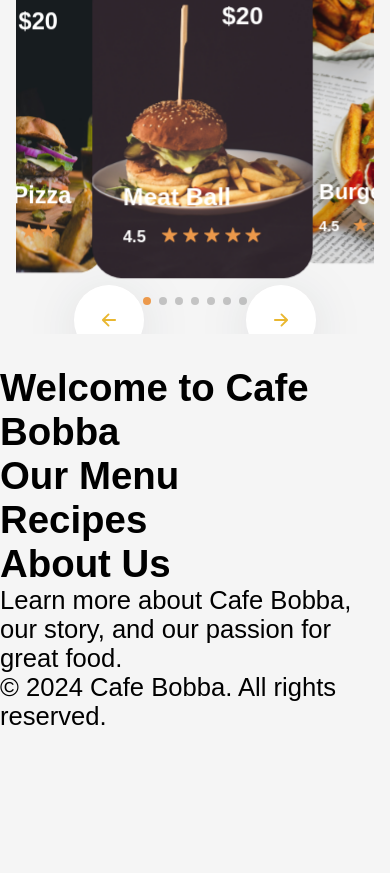
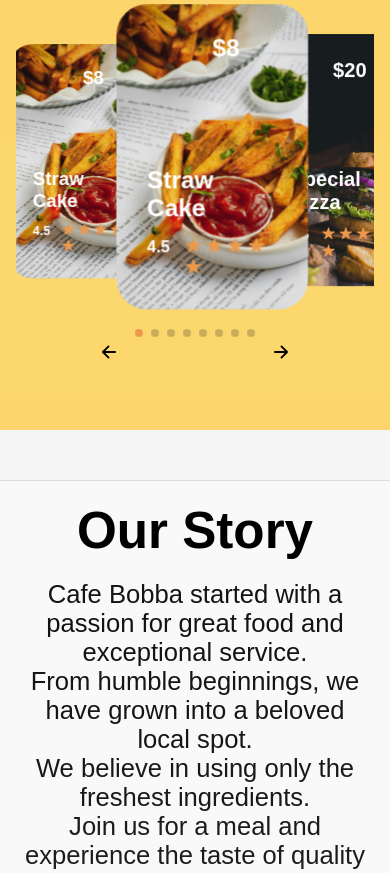
Before and after one commit to Mausiz/mausiz.github.io, a plain HTML site: page index.html in a window 390 px wide. Shown: the part 622-1495 px from the top of the page. Before the commit the page ends 1353 px from the top, so only its background shows below. Drawn offline with nearby package versions, Linux system fonts and the light colour scheme.

Commit message:
Added the story slider section and made the slider section responsive for different screen sizes.

```diff
--- a/index.html
+++ b/index.html
@@ -222,6 +222,30 @@
                     </div>
                     </div>
                 </div>
+
+                <div class="swiper-slide tranding-slide">
+                    <div class="tranding-slide-img">
+                    <img src="/Assets/img (4).png" alt="Tranding">
+                    </div>
+                    <div class="tranding-slide-content">
+                    <h4 class="food-price">$8</h4>
+                    <div class="tranding-slide-content-bottom">
+                        <h4 class="food-name">
+                        Straw Cake
+                        </h4>
+                        <h6 class="food-rating">
+                        <span>4.5</span>
+                        <div class="rating">
+                            <ion-icon name="star"></ion-icon>
+                            <ion-icon name="star"></ion-icon>
+                            <ion-icon name="star"></ion-icon>
+                            <ion-icon name="star"></ion-icon>
+                            <ion-icon name="star"></ion-icon>
+                        </div>
+                        </h6>
+                    </div>
+                    </div>
+                </div>
                 <!-- Slide-end -->
                 </div>
 
@@ -239,11 +263,21 @@
         </div>
     </section>
 
-    <!----------End slider section--------->
+    <!-- Story section start -->
+
+    <section id="story" class="story-section">
+        <h2>Our Story</h2>
+        <p class="story-line">Cafe Bobba started with a passion for great food and exceptional service.</p>
+        <p class="story-line">From humble beginnings, we have grown into a beloved local spot.</p>
+        <p class="story-line">We believe in using only the freshest ingredients.</p>
+        <p class="story-line">Join us for a meal and experience the taste of quality and care.</p>
+    </section>
+
+    <!-- Story section end -->
 
     <main class="body">
         <section id="Home" class="section">
-            <h2>Welcome to Cafe Bobba</h2>
+            <h2>Cafe Bobba. A Story</h2>
             <div class="products">
                 <div class="product1"></div>
                 <div class="product2"></div>
--- a/script.js
+++ b/script.js
@@ -1,3 +1,5 @@
+// script.js
+
 // Toggle navigation for mobile menu
 document.getElementById('mobile-menu').addEventListener('click', function() {
     document.getElementById('nav-list').classList.toggle('active');
@@ -44,20 +46,61 @@ var trandingSlider = new Swiper('.tranding-slider', {
     },
     breakpoints: {
         320: {
-            slidesPerView: 1,
+            slidesPerView: 3,
             spaceBetween: 10
         },
-        480: {
-            slidesPerView: 2,
+        412: {
+            slidesPerView: 2.2,
             spaceBetween: 20
         },
-        640: {
-            slidesPerView: 3,
+        430: {
+            slidesPerView: 2.3,
+            spaceBetween: 20
+        },
+        768: {
+            slidesPerView: 3.5,
+            spaceBetween: 30
+        },
+        820: {
+            slidesPerView: 3.67,
             spaceBetween: 30
         },
         1024: {
-            slidesPerView: 4,
+            slidesPerView: 3.9,
+            spaceBetween: 40
+        },
+        1440: {
+            slidesPerView: 4.2,
             spaceBetween: 40
         }
     }
 });
+
+// Story section animation
+function animateStory() {
+    const storyLines = document.querySelectorAll('.story-line');
+    const storySection = document.querySelector('.story-section');
+    const sectionTop = storySection.getBoundingClientRect().top;
+    const sectionBottom = storySection.getBoundingClientRect().bottom;
+    const windowHeight = window.innerHeight;
+
+    if (sectionTop <= windowHeight && sectionBottom >= 0) {
+        storyLines.forEach((line, index) => {
+            setTimeout(() => {
+                line.classList.add('visible');
+            }, index * 100);
+        });
+    } else {
+        storyLines.forEach((line, index) => {
+            setTimeout(() => {
+                line.classList.remove('visible');
+            }, index * 100);
+        });
+    }
+}
+
+window.addEventListener('scroll', animateStory);
+window.addEventListener('resize', animateStory);
+
+// Initial animation check
+animateStory();
--- a/styles.css
+++ b/styles.css
@@ -48,10 +48,12 @@ body {
 .header {
     position: relative;
     color: black;
-    background-color: #fff;
+    background-color: #ffcc3fbd;
     box-shadow: 0 4px 8px rgba(0, 0, 0, 0.1);
     z-index: 1;
 }
+
+/*****************nav css - start*******************/
 
 .nav {
     display: flex;
@@ -106,7 +108,7 @@ body {
 }
 
 .nav-btn:hover {
-    background-color: #098cf8;
+    background-color: #ffcc3fbd;
     color: #fff;
     display: inline-block;
 }
@@ -122,6 +124,33 @@ body {
     border-radius: 5px;
     border: 1px solid #ccc;
 }
+
+@media (max-width: 768px) {
+    .menu-toggle {
+        display: flex;
+    }
+
+    .nav-list {
+        display: none;
+        flex-direction: column;
+        background-color: rgba(255, 255, 255, 0.9);
+        position: absolute;
+        top: 60px;
+        left: 0;
+        width: 100%;
+        text-align: center;
+        box-shadow: 0 4px 8px rgba(0, 0, 0, 0.1);
+    }
+
+    .nav-list.active {
+        display: flex;
+    }
+
+}
+
+/*****************nav css - end*******************/
+
+/*****************hero header - start*******************/
 
 .hero-header {
     position: relative;
@@ -167,32 +196,8 @@ body {
     background-color: #f7f3f3;
     color: #000;
 }
+/*****************hero header - end*******************/
 
-/****nav css*****/
-
-
-@media (max-width: 768px) {
-    .menu-toggle {
-        display: flex;
-    }
-
-    .nav-list {
-        display: none;
-        flex-direction: column;
-        background-color: rgba(255, 255, 255, 0.9);
-        position: absolute;
-        top: 60px;
-        left: 0;
-        width: 100%;
-        text-align: center;
-        box-shadow: 0 4px 8px rgba(0, 0, 0, 0.1);
-    }
-
-    .nav-list.active {
-        display: flex;
-    }
-
-}
 
 /******************Start of slider css*******************/
 
@@ -232,12 +237,7 @@ body {
 
 #tranding {
     padding: 4rem 0;
-}
-
-@media (max-width:1440px) {
-    #tranding {
-        padding: 2rem 0;
-    }
+    background-color: #ffcc3fbd;
 }
 
 #tranding .tranding-slider {
@@ -246,28 +246,11 @@ body {
     position: relative;
 }
 
-/*@media (max-width:500px) {
-    #tranding .tranding-slider {
-        height: 45rem;
-    }
-}*/
-
 .tranding-slide {
     width: 37rem;
     height: 42rem;
     position: relative;
 }
-
-/*@media (max-width:500px) {
-    .tranding-slide {
-        width: 28rem !important;
-        height: 36rem !important;
-    }
-    .tranding-slide .tranding-slide-img img {
-        width: 28rem !important;
-        height: 36rem !important;
-    }
-}*/
 
 .tranding-slide .tranding-slide-img img {
     width: 37rem;
@@ -355,7 +338,7 @@ body {
 }
 
 .tranding-slider-control .slider-arrow {
-    background: var(--white);
+    background: #ffcc3f00;
     width: 70px;
     height: 70px;
     border-radius: 50%;
@@ -366,7 +349,7 @@ body {
 
 .tranding-slider-control .slider-arrow ion-icon {
     font-size: 20px;
-    color: #e9b730;
+    color: #000000;
 }
 
 .tranding-slider-control .slider-arrow::after {
@@ -387,57 +370,90 @@ body {
     background: var(--primary);
 }
 
-/* ...rest of the code... */
+/* Adjusting the slider section for different screens screens */
 
-/* Adjusting the slider section for smaller screens */
-@media (max-width: 900px) {
+@media (max-width:1440px) {
     #tranding .tranding-slider {
-        height: 450px; /* Reduced height */
+        height: 510px;
         padding: 10px 0;
     }
 
     .tranding-slide {
-        width: 257px !important; /* Reduced width */
-        height: 380px !important; /* Reduced height */
+        width: 302px !important;
+        height: 440px !important;
     }
 
     .tranding-slide .tranding-slide-img img {
-        width: 280px !important; /* Reduced width */
-        height: 380px !important; /* Reduced height */
+        width: 342px !important;
+        height: 440px !important;
+    }
+}
+
+@media (max-width:1024px) {
+    #tranding .tranding-slider {
+        height: 500px;
+        padding: 10px 0;
+    }
+
+    .tranding-slide {
+        width: 216px !important;
+        height: 450px !important;
+    }
+
+    .tranding-slide .tranding-slide-img img {
+        width: 300px !important;
+        height: 450px !important;
+    }
+}
+
+@media (max-width: 820px) {
+    #tranding .tranding-slider {
+        height: 400px;
+        padding: 10px 0;
+    }
+
+    .tranding-slide {
+        width: 188px !important;
+        height: 340px !important;
+    }
+
+    .tranding-slide .tranding-slide-img img {
+        width: 228px !important;
+        height: 340px !important;
     }
 }
 
 @media (max-width: 768px) {
     #tranding .tranding-slider {
-        height: 380px; /* Reduced height */
+        height: 400px;
         padding: 10px 0;
     }
 
     .tranding-slide {
-        width: 200px !important; /* Reduced width */
-        height: 320px !important; /* Reduced height */
+        width: 224px !important;
+        height: 340px !important;
     }
 
     .tranding-slide .tranding-slide-img img {
-        width: 250px !important; /* Reduced width */
-        height: 320px !important; /* Reduced height */
+        width: 260px !important;
+        height: 340px !important;
     }
 }
 
-@media (max-width: 500px) {
+@media (max-width: 412px) {
     #tranding .tranding-slider {
-        height: 380px; /* Reduced height */
+        height: 380px;
         padding: 10px 0;
     }
 
     .tranding-slide {
-        width: 210px !important; /* Reduced width */
-        height: 320px !important; /* Reduced height */
+        width: 151px !important;
+        height: 320px !important;
     }
 
     .tranding-slide .tranding-slide-img img {
-        width: 230px !important; /* Reduced width */
-        height: 320px !important; /* Reduced height */
+        width: 191px !important;
+        height: 320px !important;
     }
 
     .tranding-slider-control .swiper-button-next {
@@ -451,6 +467,102 @@ body {
     }
 }
 
-/* ...rest of the code... */
+@media (max-width: 430px) {
+    #tranding .tranding-slider {
+        height: 380px;
+        padding: 10px 0;
+    }
+
+    .tranding-slide {
+        width: 161px !important;
+        height: 320px !important;
+    }
+
+    .tranding-slide .tranding-slide-img img {
+        width: 201px !important;
+        height: 320px !important;
+    }
+
+    .tranding-slider-control .swiper-button-next {
+        left: 80% !important;
+        transform: translateX(-80%) !important;
+    }
+
+    .tranding-slider-control .swiper-button-prev {
+        left: 20% !important;
+        transform: translateX(-20%) !important;
+    }
+}
+
+@media (max-width: 375px) {
+    #tranding .tranding-slider {
+        height: 350px;
+        padding: 5px 0;
+    }
+
+    .tranding-slide {
+        width: 167px !important;
+        height: 290px !important;
+    }
+
+    .tranding-slide .tranding-slide-img img {
+        width: 205px !important;
+        height: 290px !important;
+    }
+
+    .tranding-slider-control .swiper-button-next {
+        left: 80% !important;
+        transform: translateX(-80%) !important;
+    }
+
+    .tranding-slider-control .swiper-button-prev {
+        left: 20% !important;
+        transform: translateX(-20%) !important;
+    }
+}
 
 /*****************End of slider section******************/
+
+
+/*****************Story -start*******************/
+.story-section {
+    margin: 50px 0;
+    padding: 20px;
+    text-align: center;
+    overflow: hidden;
+    position: relative;
+    z-index: 3;
+    background-color: #f9f9f9;
+    border-top: 1px solid #ddd;
+    border-bottom: 1px solid #ddd;
+}
+
+.story-section h2 {
+    font-size: 2em;
+    margin-bottom: 20px;
+}
+
+.story-line {
+    opacity: 0;
+    transform: translateX(100%);
+    transition: transform 2s ease-out, opacity 4s ease-out;
+}
+
+/* Animation States */
+.story-line.visible {
+    opacity: 1;
+    transform: translateX(0);
+}
+/*****************Story - end*******************/
+
+
+/*****************Menu -start*******************/
+/*****************Menu - end*******************/
+
+
+/* footer */
+footer{
+    background-color: #0f0f0f;
+    color: #fff;
+    margin-top: 20px;
+}
```
